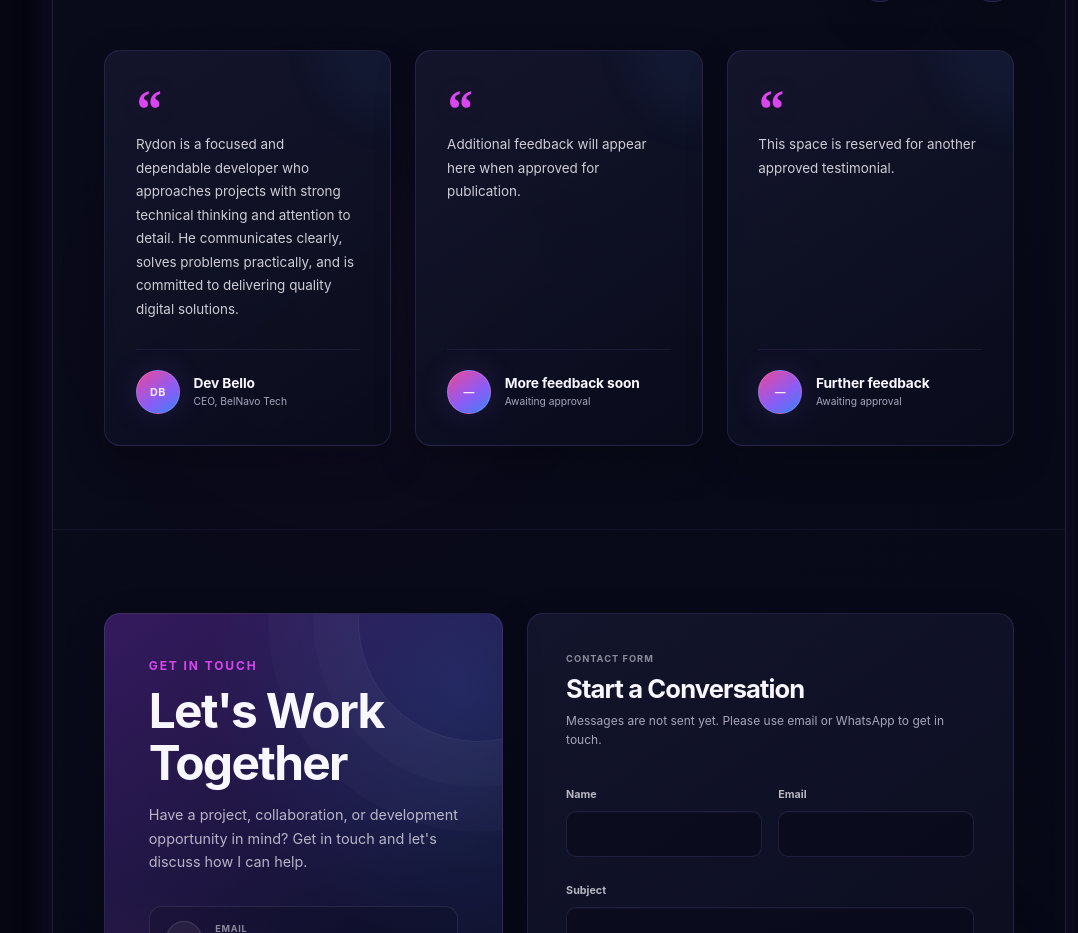
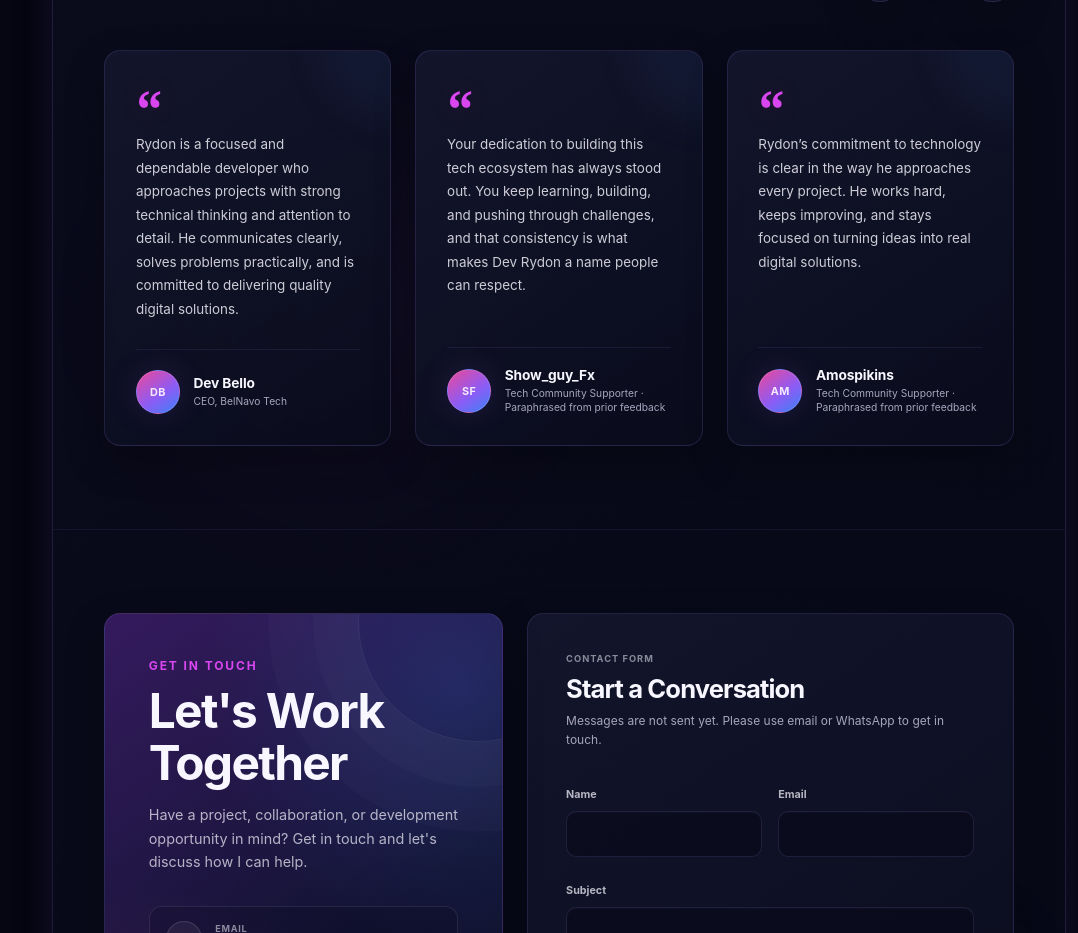
Before and after one commit to RYDON002/Design-, a React (Vite) app: page / in a window 1280 px wide. Shown: the part 3560-4493 px from the top of the page, without its empty margins (202-1280 px from the left). Built offline with nearby package versions, Linux system fonts and the light colour scheme.

Commit message:
feat: complete portfolio testimonials

```diff
--- a/src/sections/TestimonialsSection.jsx
+++ b/src/sections/TestimonialsSection.jsx
@@ -11,16 +11,16 @@ const testimonials = [
     initials: 'DB',
   },
   {
-    quote: 'Additional feedback will appear here when approved for publication.',
-    name: 'More feedback soon',
-    role: 'Awaiting approval',
-    initials: '—',
+    quote: 'Your dedication to building this tech ecosystem has always stood out. You keep learning, building, and pushing through challenges, and that consistency is what makes Dev Rydon a name people can respect.',
+    name: 'Show_guy_Fx',
+    role: 'Tech Community Supporter · Paraphrased from prior feedback',
+    initials: 'SF',
   },
   {
-    quote: 'This space is reserved for another approved testimonial.',
-    name: 'Further feedback',
-    role: 'Awaiting approval',
-    initials: '—',
+    quote: 'Rydon’s commitment to technology is clear in the way he approaches every project. He works hard, keeps improving, and stays focused on turning ideas into real digital solutions.',
+    name: 'Amospikins',
+    role: 'Tech Community Supporter · Paraphrased from prior feedback',
+    initials: 'AM',
   },
 ]
 
```
